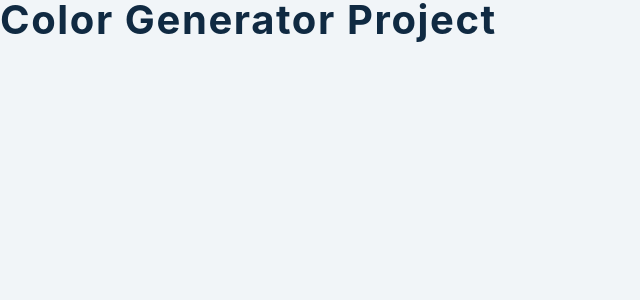
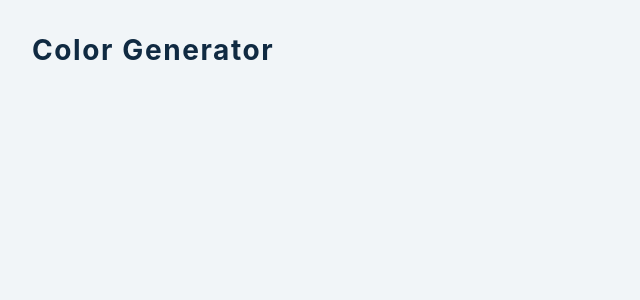
Before and after one commit to ahoymarcus/reactjs-color-generator-app, a React (Create React App) app: page / in a window 1280 px wide. Shown: the top 300 px of the page, without its empty margins (0-640 px from the left). Built offline with nearby package versions, Linux system fonts and the light colour scheme.

Commit message:
Criando estrutura Jsx basica de App.js e definindo 03 variaveis de estado

```diff
--- a/src/App.js
+++ b/src/App.js
@@ -1,12 +1,30 @@
 // https://www.youtube.com/watch?v=ly3m6mv5qvg
 // 3 hr 09' 00 ''
-import React, { useState } from 'react'
-import SingleColor from './SingleColor'
+import React, { useState } from 'react';
 
-import Values from 'values.js'
+import SingleColor from './SingleColor';
+import Values from 'values.js';
+
+
 
 function App() {
-  return <h2>color generator project</h2>
+  const [ color, setColor ] = useState();
+  const [ error, setError ] = useState(false);
+  const [ list, setList ] = useState([]);
+
+
+  return (
+    <>
+      <section className="container">
+        <h3>color generator</h3>
+
+        <section className="colors">
+          <h4>list goes here</h4>
+        </section>
+      </section>
+    </>
+  );
 }
 
+
 export default App
```
Also changed, not shown: src/SingleColor.js (+9 -2 lines).
